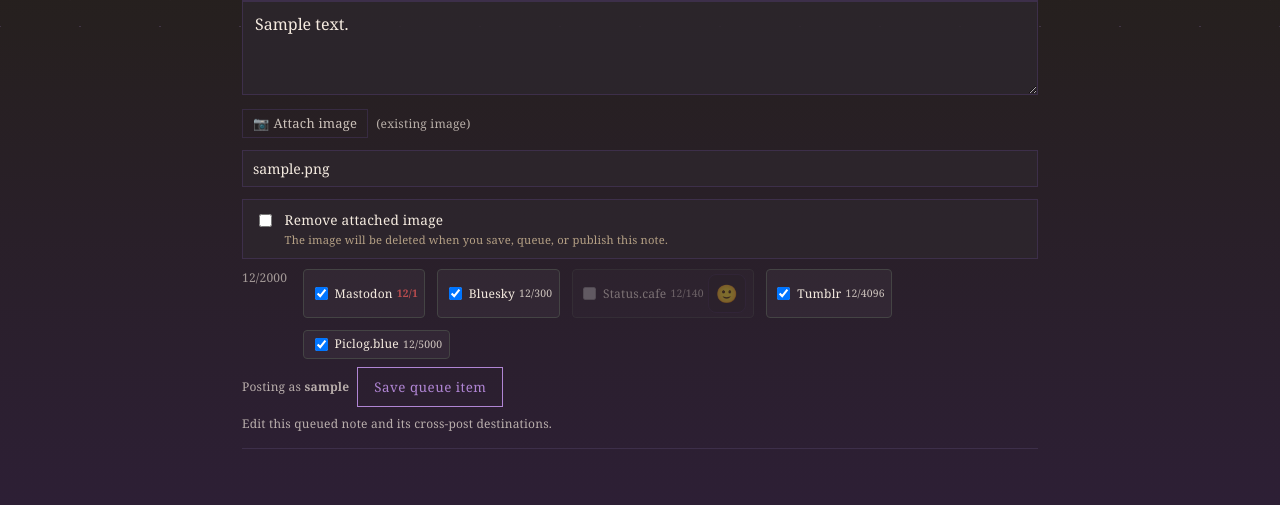
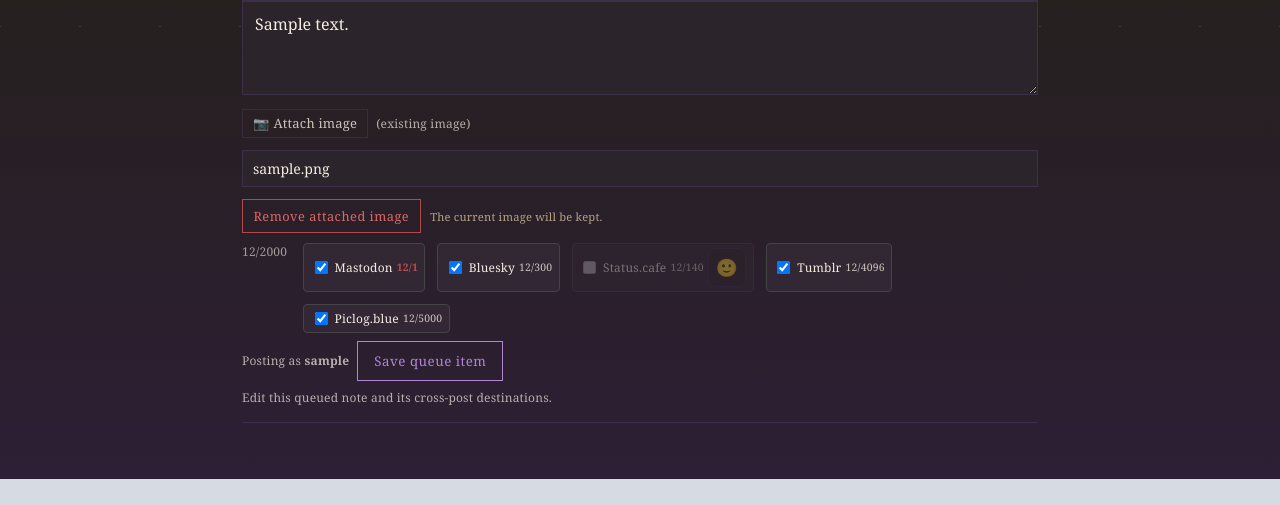
Before and after one commit to meadowingc/aether, a Django app: page /queue/1/edit/ in a window 1280 px wide. Shown: the part 741-1246 px from the top of the page. After the commit the page ends 1220 px from the top, so only its background shows below. Run offline with Django 5.2, Linux system fonts and the light colour scheme; a user stored in the database is signed in; tables that the repository leaves empty hold one stand-in row (values such as "Sample post"); grey boxes marked "Sample" are stand-in pictures.

Commit message:
remove attached image should be a button

```diff
--- a/aether_notes/static/aether_notes/shared.css
+++ b/aether_notes/static/aether_notes/shared.css
@@ -87,36 +87,28 @@
   display: block;
 }
 
-.image-remove-option {
+.image-remove-action {
   display: flex;
-  align-items: flex-start;
+  align-items: center;
   gap: 0.6rem;
-  padding: 0.65rem 0.75rem;
-  border: 1px solid var(--border);
-  background: var(--card-bg);
-  cursor: pointer;
+  flex-wrap: wrap;
 }
-.image-remove-option input {
-  margin-top: 0.2rem;
-  accent-color: var(--accent);
+.note-form .image-remove-button {
+  padding: 0.45rem 0.65rem;
+  border-color: #b34a4a;
+  color: #d66;
+  font-size: 0.8rem;
 }
-.image-remove-option span {
-  display: flex;
-  flex-direction: column;
-  gap: 0.15rem;
+.note-form .image-remove-button:hover,
+.note-form .image-remove-button.is-active {
+  border-color: #b34a4a;
+  background: #b34a4a;
+  color: #fff;
 }
-.image-remove-option strong {
-  font-size: 0.85rem;
-  font-weight: 500;
-}
-.image-remove-option small {
+.image-remove-action small {
   color: var(--muted);
   font-size: 0.7rem;
   line-height: 1.35;
-}
-.image-remove-option:has(input:checked) {
-  border-color: var(--accent);
-  background: rgba(124, 82, 149, 0.1);
 }
 
 .queue-settings,
--- a/aether_notes/templates/aether_notes/_note_form.html
+++ b/aether_notes/templates/aether_notes/_note_form.html
@@ -18,13 +18,11 @@
       <input type="text" id="note_image_alt" name="image_alt" value="{{ image_alt_value|default:'' }}" placeholder="Describe the image (alt text)" maxlength="1000" autocomplete="off">
     </div>
     {% if has_existing_image %}
-      <label class="image-remove-option" for="remove_existing_image">
-        <input type="checkbox" id="remove_existing_image" name="remove_image" value="1">
-        <span>
-          <strong>Remove attached image</strong>
-          <small>The image will be deleted when you save, queue, or publish this note.</small>
-        </span>
-      </label>
+      <div class="image-remove-action">
+        <button type="button" id="remove_existing_image" class="image-remove-button" aria-pressed="false">Remove attached image</button>
+        <input type="hidden" id="remove_existing_image_value" name="remove_image" value="1" disabled>
+        <small id="image_remove_status">The current image will be kept.</small>
+      </div>
     {% endif %}
   {% endif %}
   <div class="counter-row">
@@ -903,12 +901,26 @@
     const statusCafeToggle = document.getElementById('status_cafe_toggle');
     const statusCafeCheckbox = document.getElementById('xp_status_cafe');
     const removeExisting = document.getElementById('remove_existing_image');
+    const removeExistingValue = document.getElementById('remove_existing_image_value');
+    const removeStatus = document.getElementById('image_remove_status');
     if (!fileInput) return;
 
     const hasExistingImage = fileInput.closest('form')?.dataset.hasExistingImage === '1';
+    function setRemoveExisting(shouldRemove) {
+      if (!removeExisting || !removeExistingValue) return;
+      removeExistingValue.disabled = !shouldRemove;
+      removeExisting.setAttribute('aria-pressed', shouldRemove ? 'true' : 'false');
+      removeExisting.classList.toggle('is-active', shouldRemove);
+      removeExisting.textContent = shouldRemove ? 'Undo image removal' : 'Remove attached image';
+      if (removeStatus) {
+        removeStatus.textContent = shouldRemove
+          ? 'The image will be deleted when you save, queue, or publish this note.'
+          : 'The current image will be kept.';
+      }
+    }
     function updateUI() {
       const hasNewFile = fileInput.files && fileInput.files.length > 0;
-      const removesExisting = removeExisting?.checked;
+      const removesExisting = removeExistingValue && !removeExistingValue.disabled;
       const hasFile = hasNewFile || (hasExistingImage && !removesExisting);
       if (hasFile) {
         filenameSpan.textContent = hasNewFile ? fileInput.files[0].name : '(existing image)';
@@ -931,12 +943,15 @@
 
     fileInput.addEventListener('change', function() {
       if (removeExisting && fileInput.files && fileInput.files.length > 0) {
-        removeExisting.checked = false;
+        setRemoveExisting(false);
       }
       updateUI();
     });
     if (removeExisting) {
-      removeExisting.addEventListener('change', updateUI);
+      removeExisting.addEventListener('click', function() {
+        setRemoveExisting(removeExistingValue.disabled);
+        updateUI();
+      });
     }
     if (clearBtn) {
       clearBtn.addEventListener('click', function() {
--- a/aether_notes/tests.py
+++ b/aether_notes/tests.py
@@ -257,9 +257,10 @@ class QueueViewTests(TestCase):
         self.assertContains(response, "Remove attached image")
         self.assertContains(
             response,
-            "The image will be deleted when you save, queue, or publish this note.",
+            'id="remove_existing_image"',
         )
-        self.assertContains(response, 'class="image-remove-option"')
+        self.assertContains(response, 'aria-pressed="false"')
+        self.assertContains(response, "The current image will be kept.")
 
     def test_immediate_posts_and_drafts_still_work(self):
         self.client.post(reverse("create_note"), {"text": "immediate"})
```
